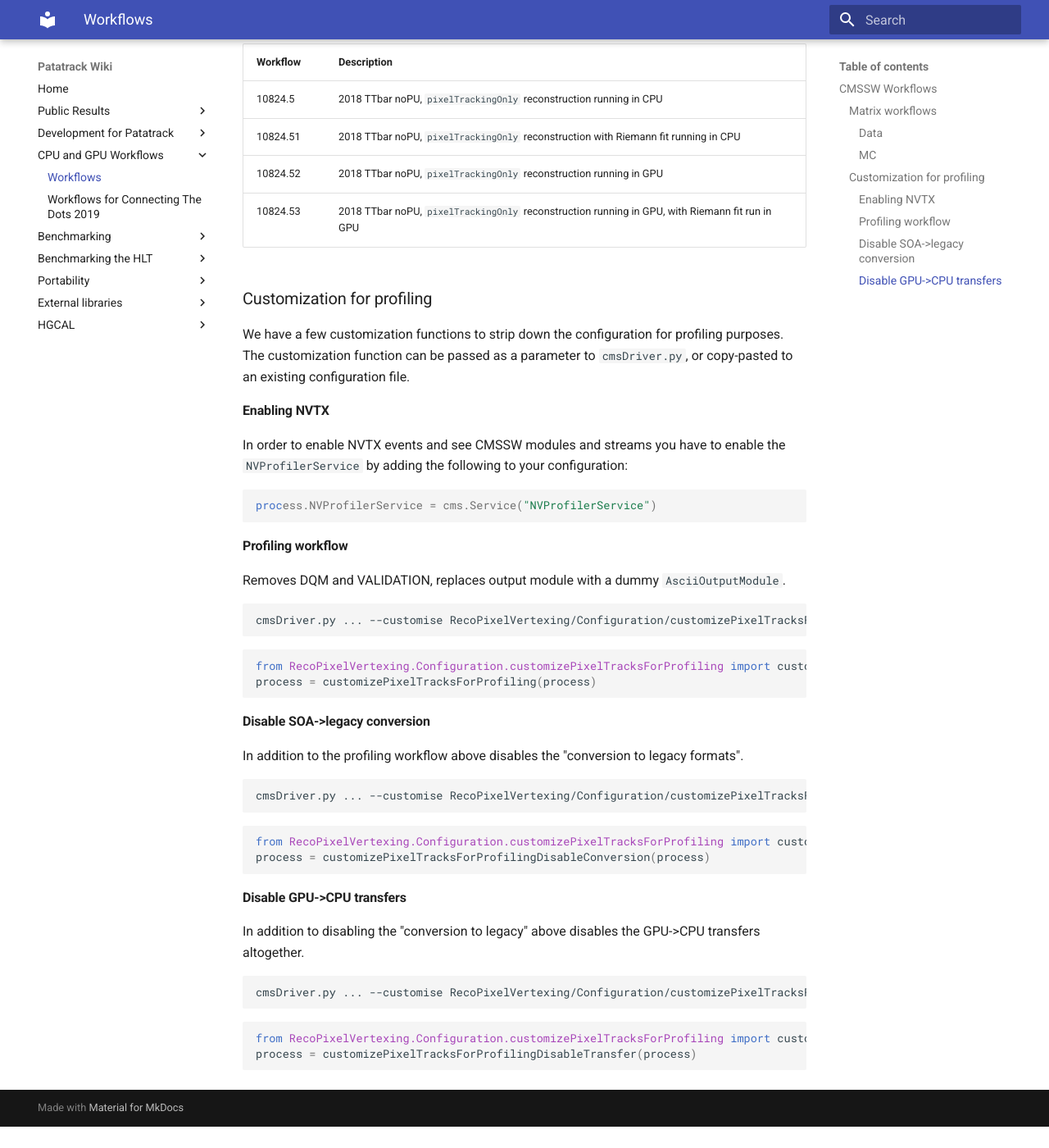
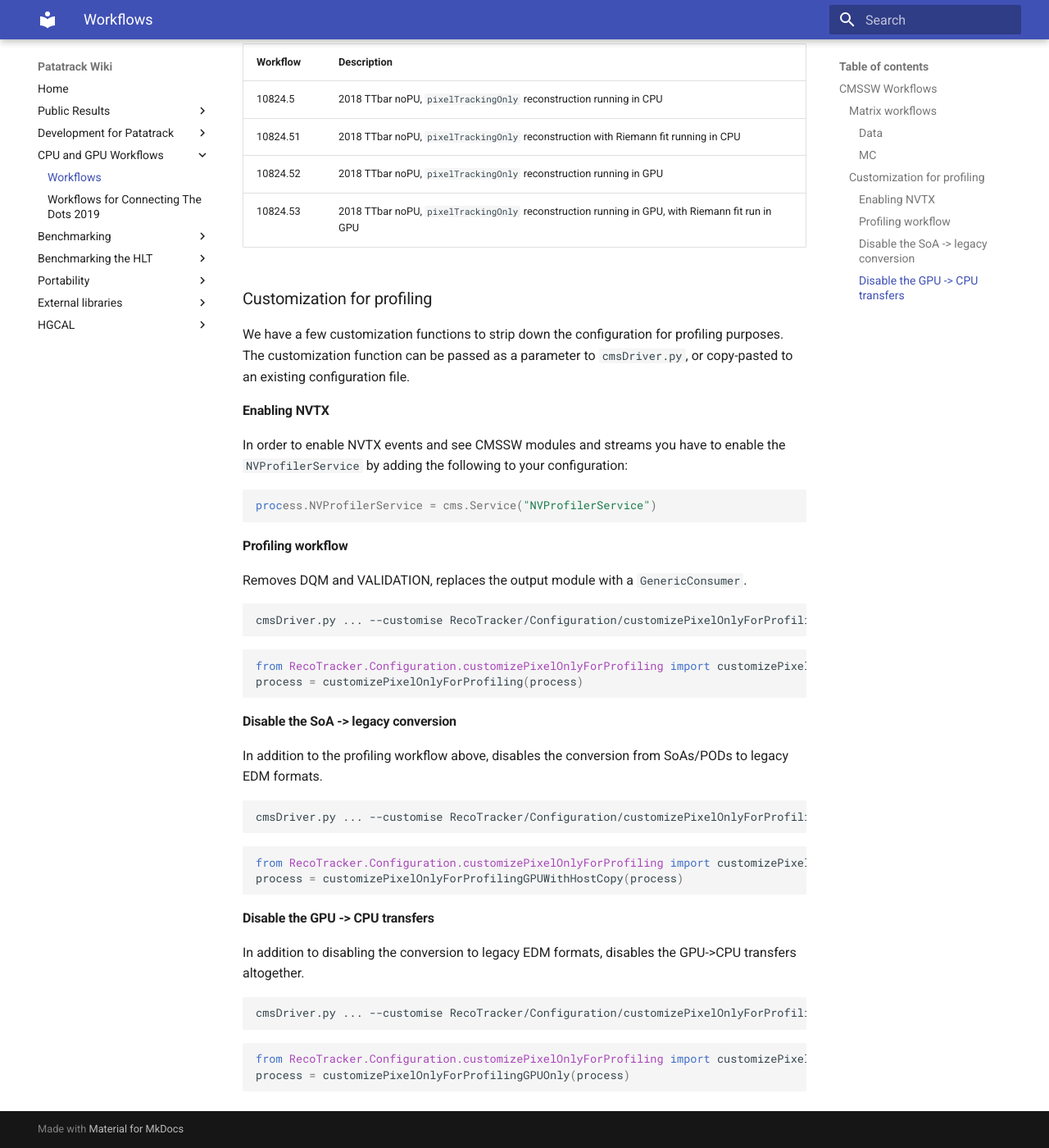
Before and after one commit to cms-patatrack/patatrack-website, an MkDocs documentation site: the page built from wiki/workflows.md, in a window 1280 px wide and 1400 px high, scrolled down 831 px. Shown: the whole window at 82% size. Built offline with MkDocs 1.6.1 and Material for MkDocs 9.7.7, drawn with Linux system fonts in a browser that asks for light colours; before the commit the page ends 2205 px from its top, so only the background shows below that.

Commit message:
Update documentation for CMSSW_11_2_0_pre7_Patatrack

````diff
--- a/wiki/workflows.md
+++ b/wiki/workflows.md
@@ -54,39 +54,39 @@ process.NVProfilerService = cms.Service("NVProfilerService")
 ```
 #### Profiling workflow
 
-Removes DQM and VALIDATION, replaces output module with a dummy `AsciiOutputModule`.
+Removes DQM and VALIDATION, replaces the output module with a `GenericConsumer`.
 
 ```bash
-cmsDriver.py ... --customise RecoPixelVertexing/Configuration/customizePixelTracksForProfiling.customizePixelTracksForProfiling
+cmsDriver.py ... --customise RecoTracker/Configuration/customizePixelOnlyForProfiling.customizePixelOnlyForProfiling
 ```
 
 ```python
-from RecoPixelVertexing.Configuration.customizePixelTracksForProfiling import customizePixelTracksForProfiling
-process = customizePixelTracksForProfiling(process)
+from RecoTracker.Configuration.customizePixelOnlyForProfiling import customizePixelOnlyForProfiling
+process = customizePixelOnlyForProfiling(process)
 ```
 
-#### Disable SOA->legacy conversion
+#### Disable the SoA -> legacy conversion
 
-In addition to the profiling workflow above disables the "conversion to legacy formats".
+In addition to the profiling workflow above, disables the conversion from SoAs/PODs to legacy EDM formats.
 
 ```bash
-cmsDriver.py ... --customise RecoPixelVertexing/Configuration/customizePixelTracksForProfiling.customizePixelTracksForProfilingDisableConversion
+cmsDriver.py ... --customise RecoTracker/Configuration/customizePixelOnlyForProfiling.customizePixelOnlyForProfilingGPUWithHostCopy
 ```
 
 ```python
-from RecoPixelVertexing.Configuration.customizePixelTracksForProfiling import customizePixelTracksForProfilingDisableConversion
-process = customizePixelTracksForProfilingDisableConversion(process)
+from RecoTracker.Configuration.customizePixelOnlyForProfiling import customizePixelOnlyForProfilingGPUWithHostCopy
+process = customizePixelOnlyForProfilingGPUWithHostCopy(process)
 ```
 
-#### Disable GPU->CPU transfers
+#### Disable the GPU -> CPU transfers
 
-In addition to disabling the "conversion to legacy" above disables the GPU->CPU transfers altogether.
+In addition to disabling the conversion to legacy EDM formats, disables the GPU->CPU transfers altogether.
 
 ```bash
-cmsDriver.py ... --customise RecoPixelVertexing/Configuration/customizePixelTracksForProfiling.customizePixelTracksForProfilingDisableTransfer
+cmsDriver.py ... --customise RecoTracker/Configuration/customizePixelOnlyForProfiling.customizePixelOnlyForProfilingGPUOnly
 ```
 
 ```python
-from RecoPixelVertexing.Configuration.customizePixelTracksForProfiling import customizePixelTracksForProfilingDisableTransfer
-process = customizePixelTracksForProfilingDisableTransfer(process)
+from RecoTracker.Configuration.customizePixelOnlyForProfiling import customizePixelOnlyForProfilingGPUOnly
+process = customizePixelOnlyForProfilingGPUOnly(process)
 ```
````
